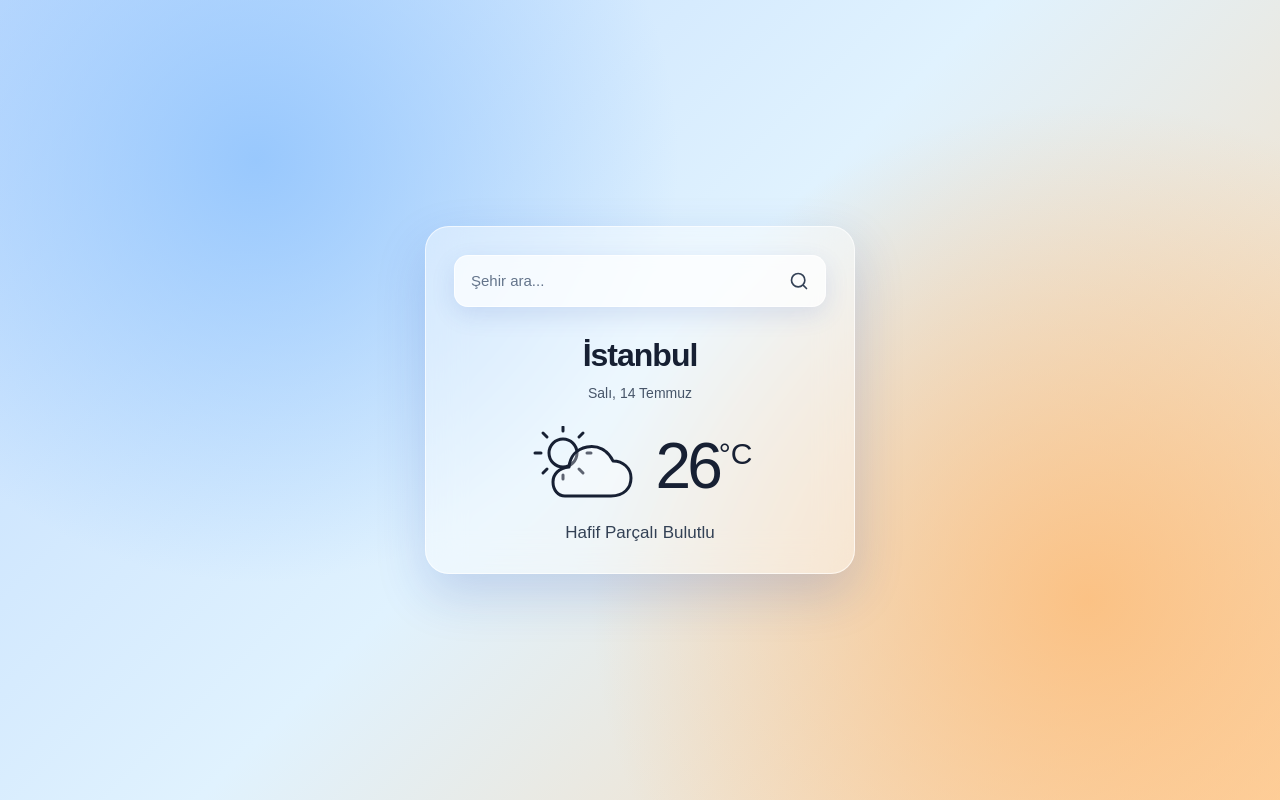
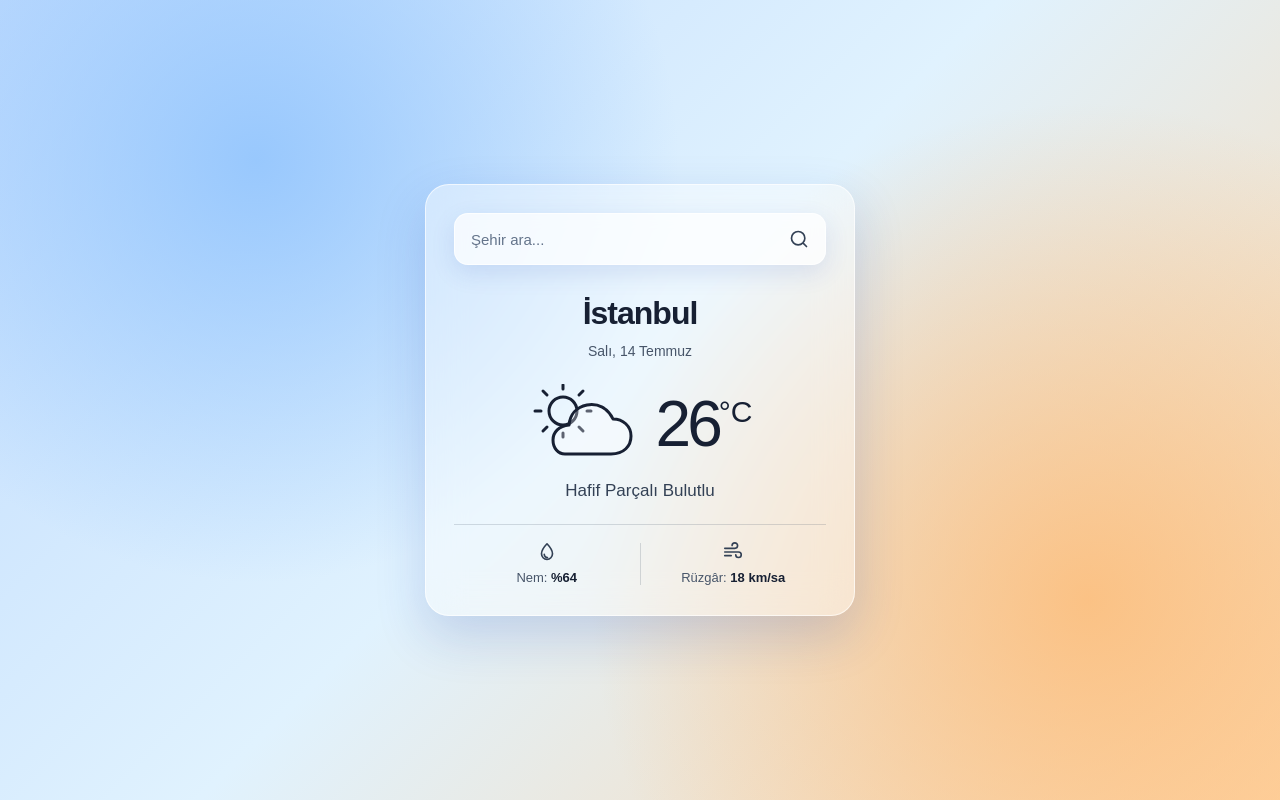
Before and after one commit to eyluldenizs/weather-app, a Next.js app: page / in a window 1280 px wide. Built offline with nearby package versions, Linux system fonts and the light colour scheme.

Commit message:
Add mock weather detail cards

```diff
--- a/app/globals.css
+++ b/app/globals.css
@@ -239,3 +239,49 @@ body {
   font-size: 17px;
   font-weight: 500;
 }
+
+.weather-details {
+  /* Hava açıklamasının üstünde boşluk bırakır */
+  margin-top: 20px;
+  padding-top: 16px;
+
+  /* Üstte ince yatay ayırıcı oluşturur */
+  border-top: 1px solid rgba(71, 85, 105, 0.2);
+
+  /* Nem, ayırıcı ve rüzgâr için üç sütun oluşturur */
+  display: grid;
+  grid-template-columns: 1fr 1px 1fr;
+  align-items: center;
+}
+
+.detail-item {
+  /* İkonu ve yazıyı alt alta ortalar */
+  display: flex;
+  flex-direction: column;
+  align-items: center;
+  gap: 5px;
+}
+
+.detail-icon {
+  width: 22px;
+  height: 22px;
+  color: #334155;
+}
+
+.detail-divider {
+  /* Nem ve rüzgâr arasındaki dikey çizgi */
+  width: 1px;
+  height: 42px;
+  background-color: rgba(71, 85, 105, 0.2);
+}
+
+.detail-text {
+  margin: 0;
+  color: #475569;
+  font-size: 13px;
+}
+
+.detail-text strong {
+  color: #172033;
+  font-weight: 600;
+}
--- a/app/page.js
+++ b/app/page.js
@@ -88,6 +88,79 @@ export default function Home() {
 
           {/* Geçici hava durumu açıklaması */}
           <p className="weather-condition">Hafif Parçalı Bulutlu</p>
+
+{/* Nem ve rüzgâr bilgileri */}
+<div className="weather-details">
+  {/* Nem bilgisi */}
+  <div className="detail-item">
+    <svg
+      className="detail-icon"
+      aria-hidden="true"
+      viewBox="0 0 24 24"
+    >
+      <path
+        d="M12 3S6 9.2 6 14a6 6 0 0 0 12 0c0-4.8-6-11-6-11Z"
+        fill="none"
+        stroke="currentColor"
+        strokeWidth="1.8"
+        strokeLinejoin="round"
+      />
+
+      <path
+        d="M9 14.5A3.5 3.5 0 0 0 12.5 18"
+        fill="none"
+        stroke="currentColor"
+        strokeWidth="1.8"
+        strokeLinecap="round"
+      />
+    </svg>
+
+    <p className="detail-text">
+      Nem: <strong>%64</strong>
+    </p>
+  </div>
+
+  {/* İki bilgi arasındaki dikey çizgi */}
+  <div className="detail-divider" aria-hidden="true" />
+
+  {/* Rüzgâr bilgisi */}
+  <div className="detail-item">
+    <svg
+      className="detail-icon"
+      aria-hidden="true"
+      viewBox="0 0 24 24"
+    >
+      <path
+        d="M3 8H14A3 3 0 1 0 11 5"
+        fill="none"
+        stroke="currentColor"
+        strokeWidth="1.8"
+        strokeLinecap="round"
+      />
+
+      <path
+        d="M3 12H18A3 3 0 1 1 15 15"
+        fill="none"
+        stroke="currentColor"
+        strokeWidth="1.8"
+        strokeLinecap="round"
+      />
+
+      <path
+        d="M3 16H10"
+        fill="none"
+        stroke="currentColor"
+        strokeWidth="1.8"
+        strokeLinecap="round"
+      />
+    </svg>
+
+    <p className="detail-text">
+      Rüzgâr: <strong>18 km/sa</strong>
+    </p>
+  </div>
+</div>
+
         </div>
       </section>
     </main>
```
